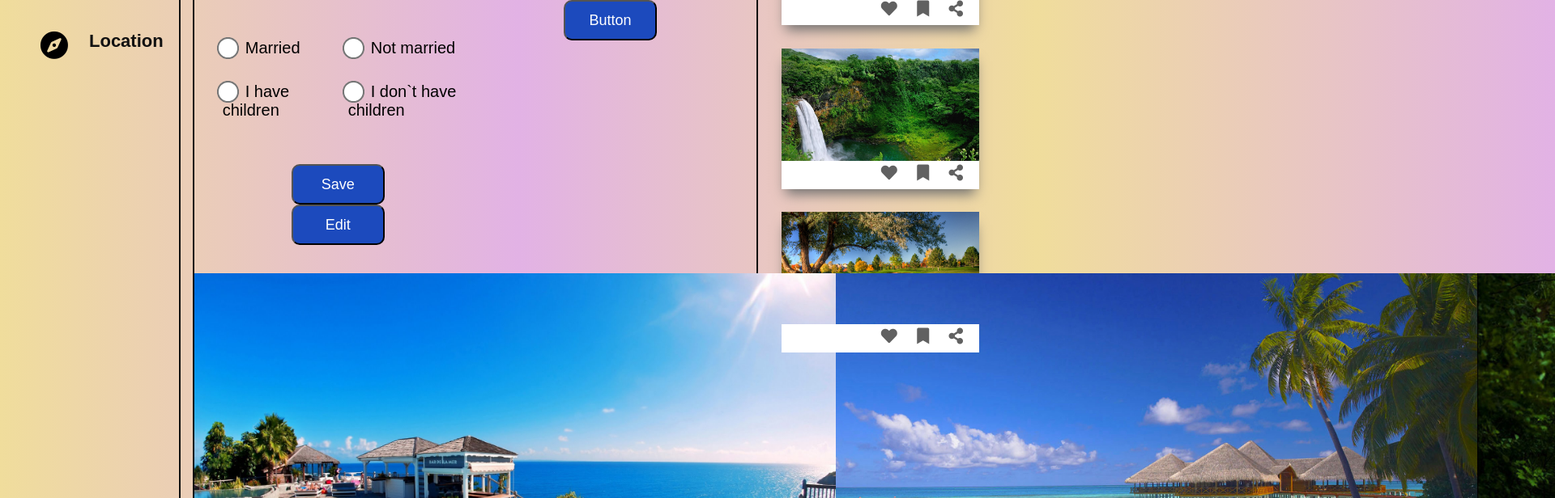
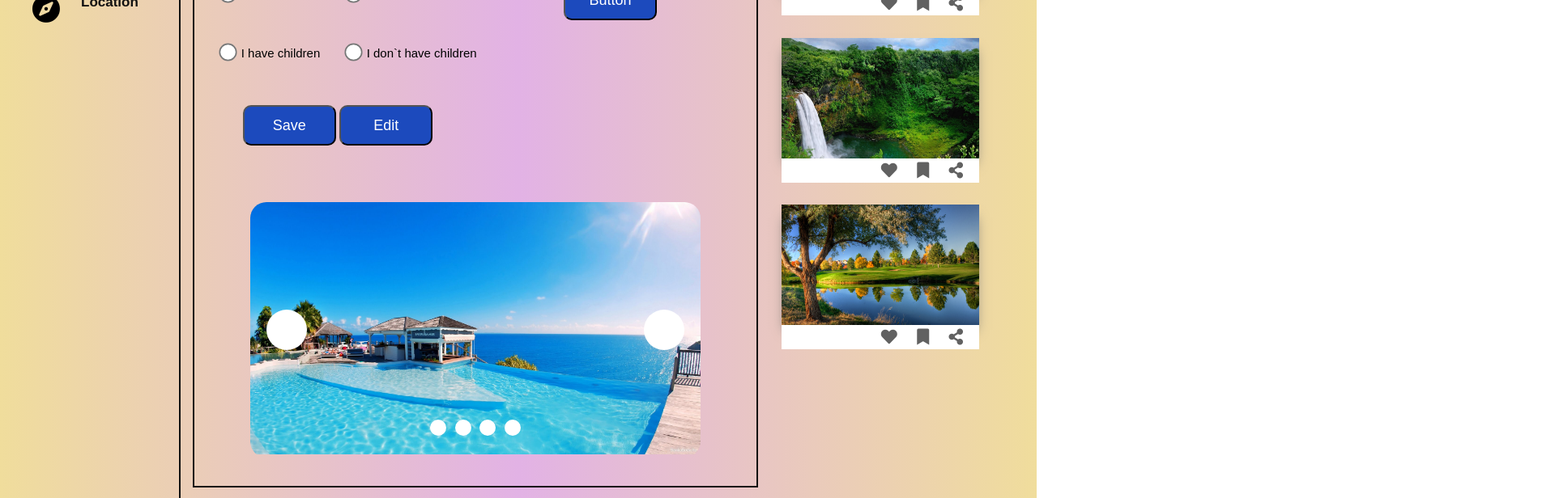
Before and after one commit to ztx25/Test-page, a plain HTML site: page index.html in a window 1280 px wide. Shown: the part 560-1176 px from the top of the page at 81% size, 1920 px wide, since content can reach past the window. Drawn offline with nearby package versions, Linux system fonts and the light colour scheme.

Commit message:
style file with some adaptation

```diff
--- a/css/style.css
+++ b/css/style.css
@@ -5,8 +5,7 @@
 }
 
 html {
-	background-image: linear-gradient(to left, #f0dd9c , #E2B2E5, #f0dd9c);
-
+  background-image: linear-gradient(to left, #f0dd9c, #E2B2E5, #f0dd9c);
 }
 
 .top {
@@ -24,33 +23,35 @@ nav {
 }
 
 .box:first-child div {
-	padding: 30px 90px 20px 80px;
+  padding: 20px 30px 20px 90px;
 }
 
 .box:last-child div {
-	padding: 30px 30px;
+  padding: 20px 30px;
 }
 
 .box div:hover {
   background-color: #111;
   transition: all .4s linear;
+  border-radius: 20px;
 }
+
 .box a {
   color: #898989;
   text-decoration: none;
   font-size: 20px;
 }
 
-.number{
+.number {
   display: flex;
   justify-content: space-between;
 }
 
-.number a{
+.number a {
   margin-right: 25%;
 }
 
-.number p{
+.number p {
   width: 35px;
   height: 12px;
   padding: 4px 14px 5px;
@@ -76,7 +77,7 @@ aside {
   font-size: 35px;
 }
 
-.menu a{
+.menu a {
   color: #111;
   text-decoration: none;
   font-size: 22px;
@@ -89,12 +90,12 @@ aside {
   transition: all .2s linear;
 }
 
-.icon:hover .fas{
+.icon:hover .fas {
   color: #1206f9;
 }
 
 .menu div {
-	padding: 40px 0 20px 50px;
+  padding: 18% 0 20px 50px;
   width: 220px;
   display: flex;
 }
@@ -107,8 +108,7 @@ section {
   width: 82.6%;
 }
 
-section h2{
-
+section h2 {
   margin: 35px 0 0 15px;
   font-size: 35px;
 }
@@ -168,7 +168,6 @@ section h2{
 }
 
 .profileFoto {
-	display: absolute;
   width: 49%;
 }
 
@@ -205,7 +204,7 @@ input[type=text]:focus {
 
 .inputIcon.iconBg i {
   background-color: #eeeeee;
-	margin:2px 0 0 17px;
+  margin: 2px 0 0 17px;
   padding: 12px 20px;
   border-radius: 4px 0 0 4px;
   border-right: 2px solid #d5d5d5;
@@ -248,7 +247,7 @@ select {
 }
 
 .choise input[type=radio] {
-	transform:scale(2.1);
+  transform: scale(2.1);
   border: 2px solid #d5d5d5;
   margin-right: 15px;
 }
@@ -264,7 +263,6 @@ input[type=button] {
   color: #fff;
   background: #1c4abd;
   font-size: 18px;
-
 }
 
 .profileFoto div:first-child {
@@ -305,7 +303,7 @@ input[type=button] {
 }
 
 .popup img {
-	margin: 5% 25% ;
+  margin: 5% 25%;
   width: 45%;
   padding: 10px;
   position: relative;
@@ -315,77 +313,99 @@ input[type=button] {
   font-family: PfBold;
 }
 
-
-ul img {
-	width: 792px;
+#block-for-slider {
+  width: 80%;
+  margin: 5% auto 5%;
 }
 
-.slider-1 {
-	width: 600px;
-	margin: 50px auto;
-	box-shadow: 0 0 10px #bbb;
-	border-radius: 10px;
+#viewport {
+  width: 100%;
+  position: relative;
+  overflow: hidden;
+  -webkit-user-select: none;
+  -moz-user-select: none;
+  -ms-user-select: none;
+  -o-user-select: none;
+  user-select: none;
+  text-align: center;
+  border-radius: 20px;
 }
 
-.control {
-	display: flex;
-	justify-content: space-around;
-	align-items: center;
+#slidewrapper {
+  position: relative;
+  width: calc(100% * 4);
+  -webkit-transition: 1s;
+  -o-transition: 1s;
+  transition: 1s;
+  -webkit-transition-timing-function: cubic-bezier(0.67, 0.01, 0.23, 1);
+  -o-transition-timing-function: cubic-bezier(0.67, 0.01, 0.23, 1);
+  transition-timing-function: cubic-bezier(0.67, 0.01, 0.23, 1);
 }
 
-.control button {
-	width: 120px;
-	height: 25px;
-	border: none;
-	background: #fff;
-	border: 1px solid #c5c5c5;
-	border-radius: 15px;
-	font-size: 15px;
-	outline: none;
-	color: #999999;
+#slidewrapper ul {
+  margin: 0;
+  padding: 0;
 }
 
-.control i {
-	font-size: 20px;
+#slidewrapper li {
+  margin: 0;
+  padding: 0;
 }
 
-.control button:hover {
-	cursor: pointer;
-	color: #428BCA;
+.slide {
+  width: calc(100%/4);
+  list-style: none;
+  display: inline;
+  float: left;
 }
 
-.slider-2 {
-	width: 90%;
-	margin: 20px auto;
+.slide img {
+  width: 100%;
 }
 
-.photo {
-	padding: 20px 0 0 50px;
+#prev-btn, #next-btn {
+  position: absolute;
+  width: 50px;
   height: 50px;
-	font-size: 20px;
-	border-radius: 10px 10px 0 0;
-	border: 2px solid #d5d5d5;
-	border-bottom: none;
-	background: #EEEEEE;
-	color: #999999;
+  background-color: #fff;
+  border-radius: 50%;
+  top: calc(50% - 25px);
 }
 
-ul {
-	display: flex;
-	list-style: none;
+#prev-btn:hover, #next-btn:hover {
+  cursor: pointer;
+}
+
+#prev-btn {
+  left: 20px;
+}
+
+#next-btn {
+  right: 20px;
+}
+
+#nav-btns {
+  position: absolute;
+  width: 100%;
+  bottom: 20px;
   padding: 0;
   margin: 0;
-	position: relative;
-	left: 0;
+  text-align: center;
 }
 
-.slider-window {
-	margin-bottom: 20px;
-	padding: 0;
-	overflow: hidden;
-	border: 2px solid #d5d5d5;
-	border-top: none;
-	background: #d5d5d5;
+.slide-nav-btn {
+  position: relative;
+  display: inline-block;
+  list-style: none;
+  width: 20px;
+  height: 20px;
+  background-color: #fff;
+  border-radius: 50%;
+  margin: 3px;
+}
+
+.slide-nav-btn:hover {
+  cursor: pointer;
 }
 
 .verticalBlocks {
@@ -396,12 +416,12 @@ ul {
 .info {
   width: 85%;
   height: 15%;
-	margin: 0 10% 10%;
+  margin: 0 10% 20%;
   box-shadow: 0px 11px 15px -5px #707070;
 }
 
 .up {
-	height: 80%;
+  height: 100%;
 }
 
 .up img {
@@ -414,7 +434,9 @@ ul {
   justify-content: flex-end;
   background: #fff;
   height: 100%;
+  list-style: none;
 }
+
 .down li {
   margin: 2% 8% 0 2%;
 }
@@ -425,7 +447,6 @@ ul {
 }
 
 .down {
-
   height: 20%;
 }
 
@@ -447,7 +468,6 @@ ul {
   height: 20%;
   border-left: 2px solid #111;
   border-top: 2px solid #111;
-
 }
 
 .end h2 {
@@ -462,7 +482,7 @@ ul {
 }
 
 .music div:first-child {
-	margin-top: 15%;
+  margin: 15% 0 5%;
 }
 
 .music div:last-child {
@@ -470,83 +490,128 @@ ul {
   text-align: right;
 }
 
+.music div:second-child {
+  margin-top: 25px;
+}
 
-
-
+@media (max-width: 1290px) {
+  .box:first-child div {
+    padding: 20px 40px 20px 50px;
+  }
+  .box:last-child div {
+    padding: 20px 30px;
+  }
+  .menu a {
+    font-size: 17px;
+  }
+  .menu div {
+    padding: 40px 0 15px 40px;
+    width: 220px;
+  }
+  input[type=text] {
+    width: 70%;
+    margin: 10px 15px;
+    padding: 7px 0 7px 70px;
+    font-size: 24px;
+  }
+  .inputIcon i {
+    padding: 12px 26px;
+  }
+  .inputIcon.iconBg i {
+    margin: 2px 0 0 17px;
+    padding: 10px 20px;
+  }
+  select {
+    width: 88%;
+    height: 7%;
+    font-size: 19px;
+  }
+  .choise {
+    margin: 35px 0 0 35px;
+  }
+  .choise label {
+    font-size: 15px;
+  }
+  .choise input[type=radio] {
+    transform: scale(1.7);
+    margin-right: 10px;
+  }
+  .buttons {
+    margin: 55px 0 35px 60px;
+  }
+}
 
 @media (max-width: 1024px) {
   .box:first-child div {
     padding: 20px 40px 20px 50px;
   }
-
   .box:last-child div {
     padding: 20px 30px;
   }
-
-.menu a{
+  .menu a {
     font-size: 15px;
   }
   .menu div {
-	padding: 40px 0 20px 30px;
+    padding: 18% 0 20px 30px;
     width: 220px;
   }
   .menu i {
     width: 40px;
-	font-size:25px;
+    font-size: 22px;
   }
-
   input[type=text] {
     width: 60%;
-	margin: 10px 15px;
-	padding: 7px 0 7px 70px;
-	font-size: 24px;
+    margin: 8px 15px;
+    padding: 8px 0 7px 70px;
+    font-size: 17px;
   }
-
   .inputIcon i {
-	padding: 12px 26px;
+    padding: 10px 26px;
   }
-
   .inputIcon.iconBg i {
-	margin:2px 0 0 17px;
-	padding: 10px 20px;
+    margin: 2px 0 0 17px;
+    padding: 6px 20px;
   }
-
+  select {
+    margin: 20px 0 0 30px;
+  }
+  section h2 {
+    font-size: 25px;
+  }
+  .choiceBox {
+    height: 75%;
+  }
   .choise label {
-	font-size: 11px;
+    font-size: 12px;
   }
-
   .choise input[type=radio] {
-	transform:scale(1.7);
+    transform: scale(1.7);
     margin-right: 10px;
   }
-
   .buttons {
     margin: 55px 0 35px 60px;
   }
-
   input[type=button] {
     width: 85px;
     height: 40px;
     font-size: 14px;
   }
-
-ul img {
-	width: 492px;
-}
-
   .verticalBlocks {
     padding-top: 6%;
   }
-
   .info {
     width: 85%;
     height: 12%;
     margin: 0 10% 10%;
   }
-
+  .down .fas {
+    color: #616161;
+    font-size: 12px;
+  }
   .music div:first-child {
     margin-top: 10%;
   }
-
-
+  .end p {
+    font-size: 12px;
   }
+}
```
Lines whose indentation alone changed are shown as unchanged.
